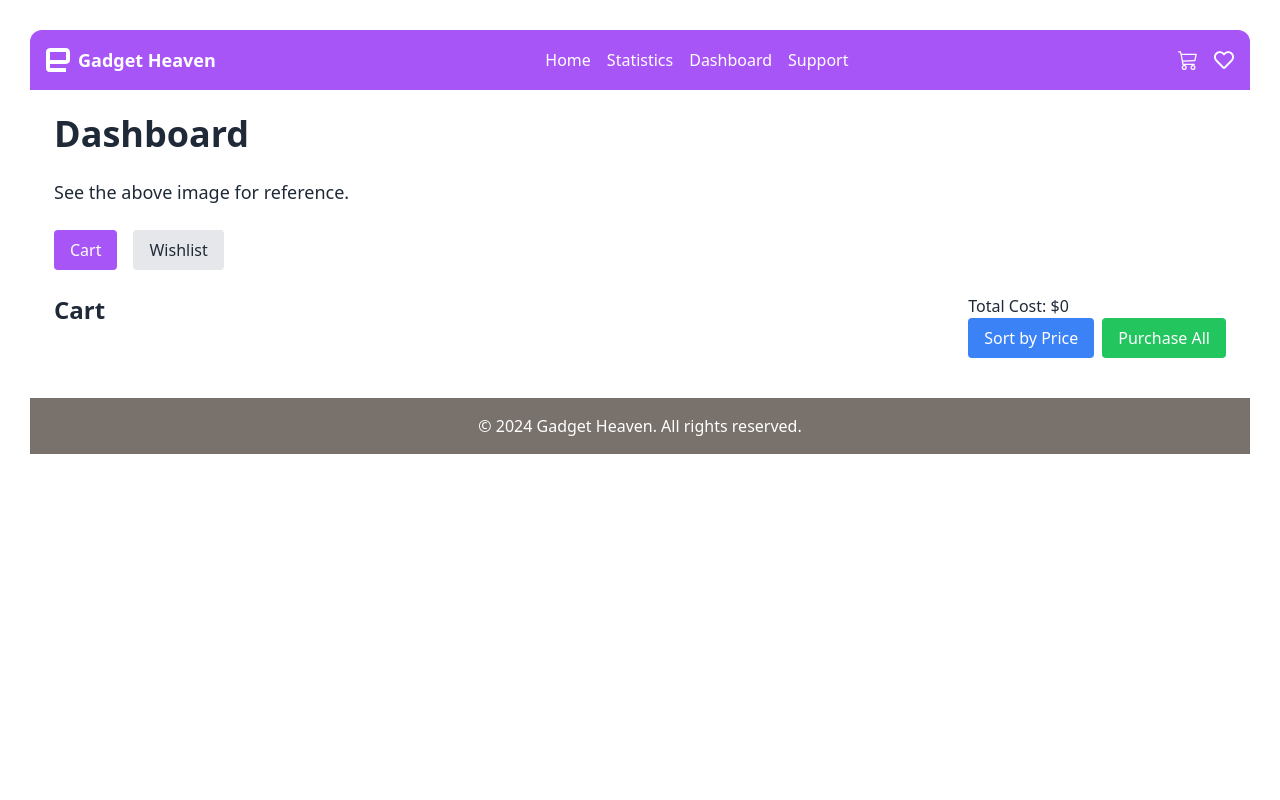
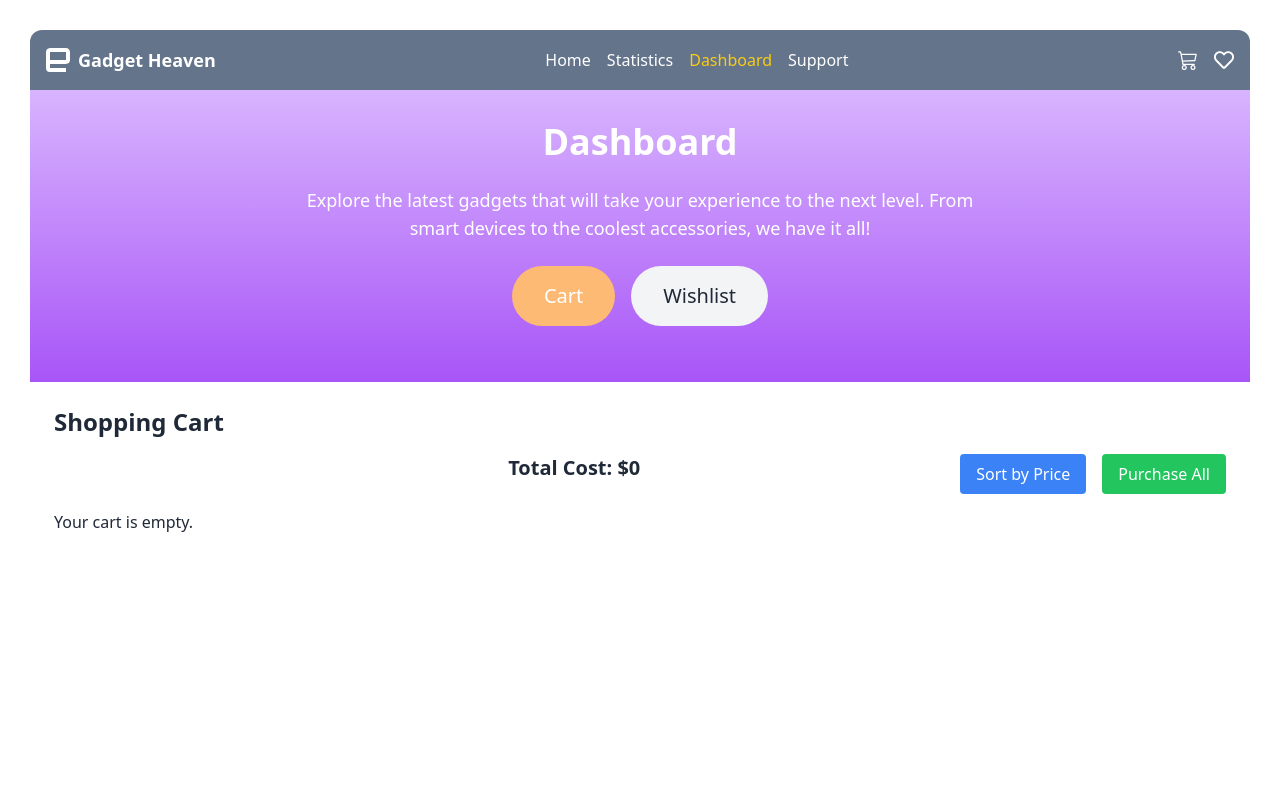
Before and after one commit to programming-hero-web-course-4/b10a8-gadget-heaven-nbappi13, a React (Vite) app in the folder b10-a-08/: page /dashboard/cart in a window 1280 px wide. Shown: the top 800 px of the page. Built offline with nearby package versions, Linux system fonts and the light colour scheme.

Commit message:
fixed some issues in cart, wishlist and app content files

```diff
--- a/b10-a-08/package.json
+++ b/b10-a-08/package.json
@@ -11,6 +11,7 @@
   },
   "dependencies": {
     "localforage": "^1.10.0",
+    "lodash.debounce": "^4.0.8",
     "match-sorter": "^8.0.0",
     "react": "^18.3.1",
     "react-dom": "^18.3.1",
--- a/b10-a-08/src/components/Navbar.jsx
+++ b/b10-a-08/src/components/Navbar.jsx
@@ -1,5 +1,5 @@
 import React, { useContext } from 'react';
-import { NavLink } from 'react-router-dom';
+import { NavLink, useLocation } from 'react-router-dom';
 import { SiEngadget } from "react-icons/si";
 import { BsCart3 } from "react-icons/bs";
 import { FaRegHeart } from "react-icons/fa";
@@ -7,11 +7,14 @@ import { AppContext } from '../context/AppContext';
 
 const Navbar = () => {
     const { cart, wishlist } = useContext(AppContext);
+    const location = useLocation();
+
+    const isHomePage = location.pathname === '/';
+    const navbarBgColor = isHomePage ? 'bg-purple-500' : 'bg-slate-500';
 
     return (
-        <nav className={`bg-purple-500 p-4 rounded-t-xl`}>
+        <nav className={`${navbarBgColor} p-4 rounded-t-xl`}>
             <div className="container mx-auto flex justify-between items-center">
-                {/* Logo Section */}
                 <div className="flex items-center">
                     <SiEngadget className="text-white text-2xl mr-2" />
                     <div className="text-white text-lg font-bold">Gadget Heaven</div>
@@ -20,25 +23,25 @@ const Navbar = () => {
                 <div className="flex space-x-4">
                     <NavLink
                         to="/"
-                        className="text-white"
+                        className={({ isActive }) => isActive ? 'text-yellow-400' : 'text-white'}
                     >
                         Home
                     </NavLink>
                     <NavLink
                         to="/statistics"
-                        className="text-white"
+                        className={({ isActive }) => isActive ? 'text-yellow-400' : 'text-white'}
                     >
                         Statistics
                     </NavLink>
                     <NavLink
                         to="/dashboard"
-                        className="text-white"
+                        className={({ isActive }) => isActive ? 'text-yellow-400' : 'text-white'}
                     >
                         Dashboard
                     </NavLink>
                     <NavLink
                         to="/support"
-                        className="text-white"
+                        className={({ isActive }) => isActive ? 'text-yellow-400' : 'text-white'}
                     >
                         Support
                     </NavLink>
--- a/b10-a-08/src/context/AppContext.jsx
+++ b/b10-a-08/src/context/AppContext.jsx
@@ -12,7 +12,8 @@ const AppProvider = ({ children }) => {
     }, [cart, wishlist]);
 
     const addToCart = (product) => {
-        setCart([...cart, product]);
+        const item = { ...product, cartId: Date.now() };
+        setCart([...cart, item]);
     };
 
     const addToWishlist = (product) => {
@@ -21,13 +22,9 @@ const AppProvider = ({ children }) => {
         }
     };
 
-    const removeFromCart = (productId) => {
-        const updatedCart = [...cart];
-        const index = updatedCart.findIndex(item => item.product_id === productId);
-        if (index !== -1) {
-            updatedCart.splice(index, 1);
-            setCart(updatedCart);
-        }
+    const removeFromCart = (cartId) => {
+        const updatedCart = cart.filter(item => item.cartId !== cartId);
+        setCart(updatedCart);
     };
 
     const removeFromWishlist = (productId) => {
--- a/b10-a-08/src/pages/CartPage.jsx
+++ b/b10-a-08/src/pages/CartPage.jsx
@@ -1,39 +1,79 @@
-import React, { useContext } from 'react';
+import React, { useContext, useState, useEffect } from 'react';
 import { AppContext } from '../context/AppContext';
-import { ToastContainer, toast } from 'react-toastify';
+import { toast, ToastContainer } from 'react-toastify';
 import 'react-toastify/dist/ReactToastify.css';
 
 const CartPage = () => {
     const { cart, removeFromCart } = useContext(AppContext);
+    const [sortedCart, setSortedCart] = useState([...cart]);
 
-    const handleRemoveFromCart = (productId) => {
-        removeFromCart(productId);
+    useEffect(() => {
+        setSortedCart(cart);
+    }, [cart]);
+
+    const handleRemoveFromCart = (cartId) => {
+        removeFromCart(cartId);
+        setTimeout(() => {
             toast.success("Item removed from cart!");
+        }, 100);
+    };
+
+    const handleSortByPrice = () => {
+        const sorted = [...sortedCart].sort((a, b) => b.price - a.price);
+        setSortedCart(sorted);
+        toast.success("Cart items sorted by price!");
+    };
+
+    const handlePurchaseAll = () => {
+        toast.success("All items purchased successfully!");
     };
 
     return (
         <div className="container mx-auto p-6">
             <h2 className="text-2xl font-bold mb-4">Shopping Cart</h2>
-            {cart.length === 0 ? (
+            <div className="flex justify-between mb-4">
+                <p className='mx-auto mr-80 text-xl font-bold'>Total Cost: ${sortedCart.reduce((total, item) => total + item.price, 0)}</p>
+                <div className="flex space-x-4">
+                    <button
+                        onClick={handleSortByPrice}
+                        className="bg-blue-500 text-white px-4 py-2 rounded"
+                    >
+                        Sort by Price
+                    </button>
+                    <button
+                        onClick={handlePurchaseAll}
+                        className="bg-green-500 text-white px-4 py-2 rounded"
+                    >
+                        Purchase All
+                    </button>
+                </div>
+            </div>
+            {sortedCart.length === 0 ? (
                 <p>Your cart is empty.</p>
             ) : (
-                <div className="grid grid-cols-1 sm:grid-cols-2 md:grid-cols-3 lg:grid-cols-4 gap-4">
-                    {cart.map((item, index) => (
-                        <div key={index} className="bg-white p-4 rounded-md shadow-md">
-                            <img src={item.product_image} alt={item.product_title} className="w-full h-24 object-cover mb-4 rounded-md" />
-                            <h4 className="font-bold text-sm mb-2">{item.product_title}</h4>
+                <div className="flex flex-col gap-4">
+                    {sortedCart.map((item) => (
+                        <div key={item.cartId} className="bg-white p-4 rounded-md shadow-md flex items-center">
+                            <img src={item.product_image} alt={item.product_title} className="w-32 h-32 object-cover rounded-md mr-4" />
+                            <div className="flex-1">
+                                <h4 className="font-bold text-lg mb-2">{item.product_title}</h4>
                                 <p className="text-sm mb-2">Price: ${item.price}</p>
+                                <p className="text-sm mb-2">{item.description}</p>
                                 <button
-                                onClick={() => handleRemoveFromCart(item.product_id)}
+                                    onClick={() => handleRemoveFromCart(item.cartId)}
                                     className="bg-red-500 text-white px-2 py-1 rounded hover:bg-red-600"
                                 >
                                     Remove
                                 </button>
+                                <button className="bg-green-500 text-white px-2 py-1 rounded ml-2">
+                                    Purchase
+                                </button>
+                            </div>
                         </div>
                     ))}
                 </div>
             )}
-            <ToastContainer />
+            <ToastContainer autoClose={2000} />
         </div>
     );
 };
--- a/b10-a-08/src/pages/Dashboard.jsx
+++ b/b10-a-08/src/pages/Dashboard.jsx
@@ -1,116 +1,69 @@
-import React, { useContext } from 'react';
-import { NavLink, Outlet, useLocation } from 'react-router-dom';
+import React, { useContext, useState, useEffect } from 'react';
+import { NavLink, useLocation, useNavigate } from 'react-router-dom';
 import { AppContext } from '../context/AppContext';
 import { ToastContainer, toast } from 'react-toastify';
 import 'react-toastify/dist/ReactToastify.css';
+import CartPage from './CartPage';
+import WishlistPage from './WishlistPage';
 
 const Dashboard = () => {
-    const { cart, wishlist, removeFromCart, removeFromWishlist, moveToCartFromWishlist } = useContext(AppContext);
+    const { cart, wishlist } = useContext(AppContext);
     const location = useLocation();
-    const isCartPage = location.pathname === '/dashboard/cart';
+    const navigate = useNavigate();
+    const [isCartPage, setIsCartPage] = useState(location.pathname === '/dashboard/cart');
 
-    const handleRemoveFromCart = (productId) => {
-        removeFromCart(productId);
-        toast.success("Item removed from cart!");
-    };
+    useEffect(() => {
+        if (location.pathname === '/dashboard/cart') {
+            setIsCartPage(true);
+        } else if (location.pathname === '/dashboard/wishlist') {
+            setIsCartPage(false);
+        } else {
+            navigate('/dashboard/cart');
+        }
+    }, [location, navigate]);
 
-    const handleRemoveFromWishlist = (productId) => {
-        removeFromWishlist(productId);
-        toast.success("Item removed from wishlist!");
-    };
+    const [cartToastDisplayed, setCartToastDisplayed] = useState(false);
+    const [wishlistToastDisplayed, setWishlistToastDisplayed] = useState(false);
 
-    const handleMoveToCart = (item) => {
-        moveToCartFromWishlist(item);
-        toast.success("Item moved to cart!");
-    };
-
-    const totalCost = cart.reduce((total, item) => total + item.price, 0);
-
-    const handleSortByPrice = () => {
-        cart.sort((a, b) => b.price - a.price);
-        toast.success("Cart items sorted by price!");
-    };
+    useEffect(() => {
+        if (cart.length && !location.pathname.includes('/dashboard') && !cartToastDisplayed) {
+            toast.success("Cart updated!");
+            setCartToastDisplayed(true);
+        }
+        if (wishlist.length && !location.pathname.includes('/dashboard') && !wishlistToastDisplayed) {
+            toast.success("Wishlist updated!");
+            setWishlistToastDisplayed(true);
+        }
+    }, [cart, wishlist, location, cartToastDisplayed, wishlistToastDisplayed]);
 
     return (
-        <div className="container mx-auto p-6">
-            <h1 className="text-4xl font-bold mb-6">Dashboard</h1>
-            <p className="text-lg mb-6">See the above image for reference.</p>
+        <div className="w-full min-h-screen flex flex-col items-center">
+            <div className="w-full bg-gradient-to-b from-purple-300 to-purple-500 flex flex-col items-center py-8">
+                <h1 className="text-4xl font-bold mb-6 text-center text-white">Dashboard</h1>
+                <p className="text-lg mb-6 text-center text-white mx-64">Explore the latest gadgets that will take your experience to the next level. From smart devices to the coolest accessories, we have it all!</p>
 
-            <div className="flex space-x-4 mb-6">
+                <div className="flex space-x-4 mb-6 justify-center">
                     <NavLink
                         to="/dashboard/cart"
-                    className={`px-4 py-2 rounded ${isCartPage ? 'bg-purple-500 text-white' : 'bg-gray-200'}`}
+                        className={`px-8 py-4 rounded-full text-xl ${isCartPage ? 'bg-orange-300 text-white' : 'bg-gray-100'}`}
                     >
                         Cart
                     </NavLink>
                     <NavLink
                         to="/dashboard/wishlist"
-                    className={`px-4 py-2 rounded ${!isCartPage ? 'bg-purple-500 text-white' : 'bg-gray-200'}`}
+                        className={`px-8 py-4 rounded-full text-xl ${!isCartPage ? 'bg-orange-300 text-white' : 'bg-gray-100'}`}
                     >
                         Wishlist
                     </NavLink>
                 </div>
+            </div>
 
             {isCartPage ? (
-                <div>
-                    <div className="flex justify-between mb-4">
-                        <h2 className="text-2xl font-bold">Cart</h2>
-                        <div>
-                            <p>Total Cost: ${totalCost}</p>
-                            <button
-                                onClick={handleSortByPrice}
-                                className="bg-blue-500 text-white px-4 py-2 rounded mr-2"
-                            >
-                                Sort by Price
-                            </button>
-                            <button className="bg-green-500 text-white px-4 py-2 rounded">
-                                Purchase All
-                            </button>
-                        </div>
-                    </div>
-                    <div className="grid grid-cols-1 sm:grid-cols-2 md:grid-cols-3 lg:grid-cols-4 gap-4">
-                        {cart.map((item, index) => (
-                            <div key={index} className="bg-white p-4 rounded-md shadow-md">
-                                <img src={item.product_image} alt={item.product_title} className="w-full h-24 object-cover mb-4 rounded-md" />
-                                <h4 className="font-bold text-sm mb-2">{item.product_title}</h4>
-                                <p className="text-sm mb-2">Price: ${item.price}</p>
-                                <button
-                                    onClick={() => handleRemoveFromCart(item.product_id)}
-                                    className="bg-red-500 text-white px-2 py-1 rounded hover:bg-red-600 mb-2"
-                                >
-                                    Remove
-                                </button>
-                                <button className="bg-green-500 text-white px-2 py-1 rounded">
-                                    Purchase
-                                </button>
-                            </div>
-                        ))}
-                    </div>
-                </div>
+                <CartPage />
             ) : (
-                <div className="grid grid-cols-1 sm:grid-cols-2 md:grid-cols-3 lg:grid-cols-4 gap-4">
-                    {wishlist.map((item, index) => (
-                        <div key={index} className="bg-white p-4 rounded-md shadow-md">
-                            <img src={item.product_image} alt={item.product_title} className="w-full h-24 object-cover mb-4 rounded-md" />
-                            <h4 className="font-bold text-sm mb-2">{item.product_title}</h4>
-                            <p className="text-sm mb-2">Price: ${item.price}</p>
-                            <button
-                                onClick={() => handleMoveToCart(item)}
-                                className="bg-purple-500 text-white px-2 py-1 rounded hover:bg-purple-600 mb-2"
-                            >
-                                Add to Cart
-                            </button>
-                            <button
-                                onClick={() => handleRemoveFromWishlist(item.product_id)}
-                                className="bg-red-500 text-white px-2 py-1 rounded hover:bg-red-600"
-                            >
-                                Remove
-                            </button>
-                        </div>
-                    ))}
-                </div>
+                <WishlistPage />
             )}
-            <ToastContainer />
+            <ToastContainer autoClose={2000} />
         </div>
     );
 };
```
Also changed, not shown: b10-a-08/public/products.json (+17 -17 lines), b10-a-08/src/pages/WishlistPage.jsx (+24 -10 lines), b10-a-08/src/index.css (line endings or trailing spaces), 1 other file (tests, documents, lock files or other folders). Lines whose indentation alone changed are shown as unchanged.
